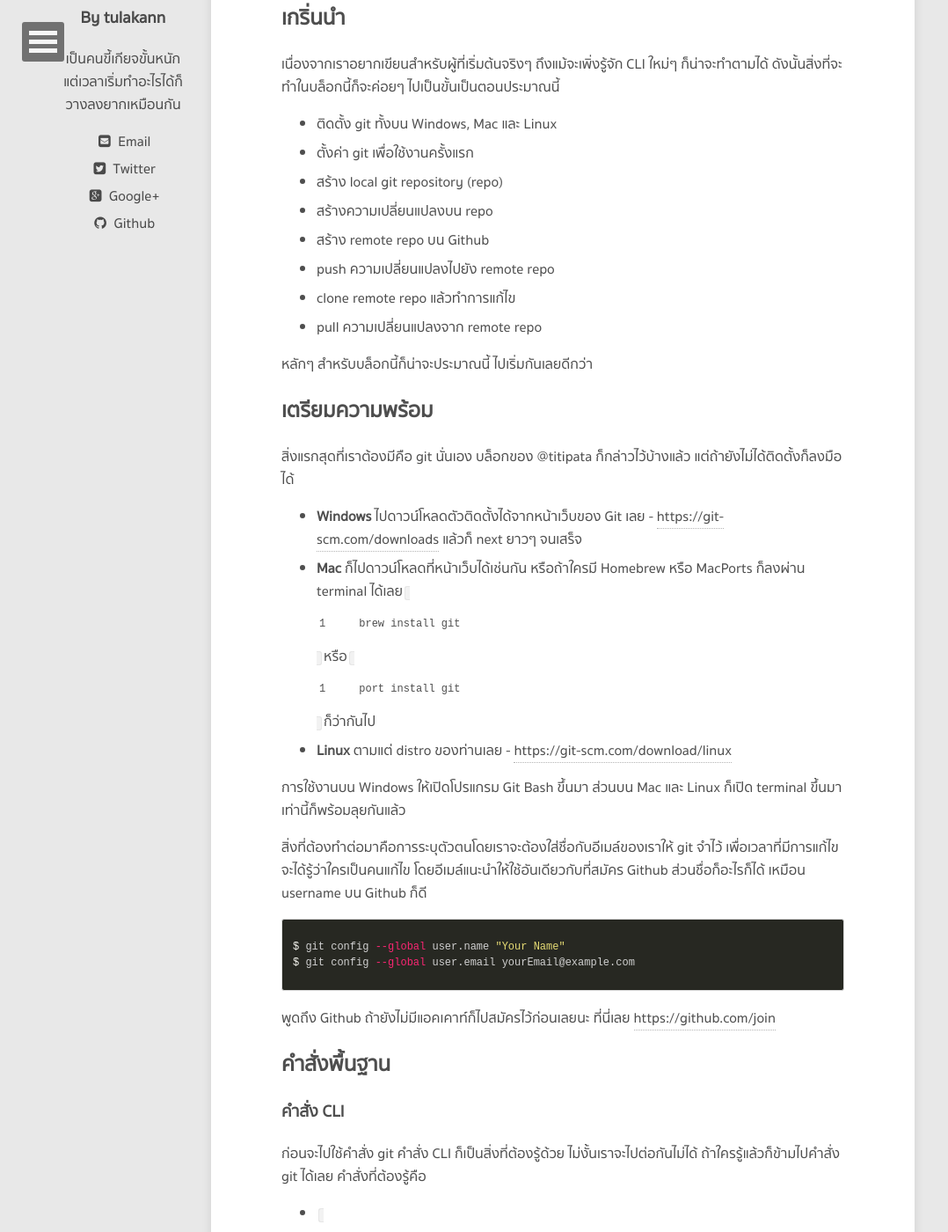
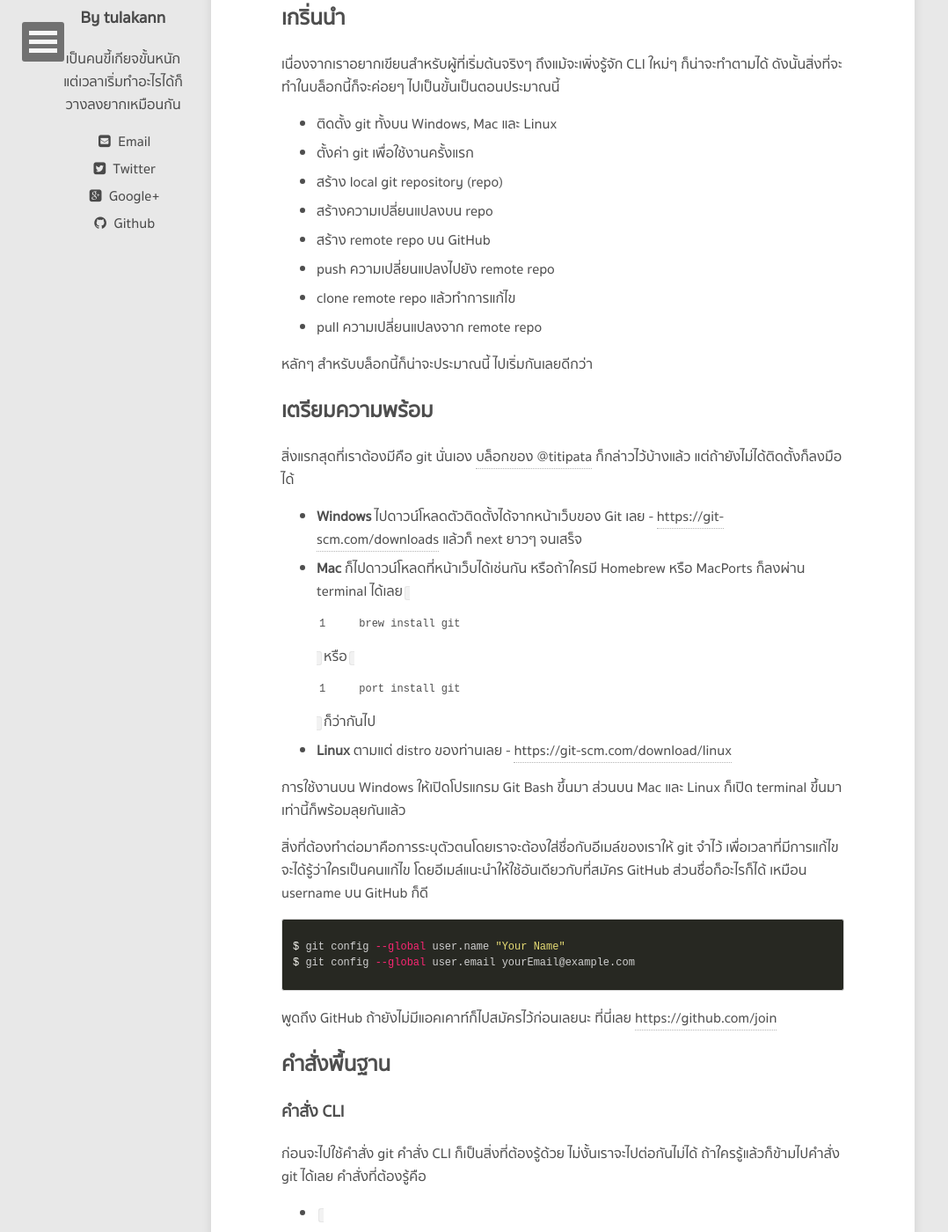
Before and after one commit to tupleblog/tupleblog.github.io, a Jekyll site: the page built from _posts/2015-12-16-use-git-part1.md, in a window 1280 px wide and 1400 px high, scrolled down 639 px. Shown: the whole window at 88% size, without its empty margins (0-1078 px from the left). Built offline with Jekyll 4.4.1, drawn with Linux system fonts in a browser that asks for light colours; nearby versions of some CDN libraries; comment, search, counter and statistics services are not loaded; some of the changed text lies outside the part shown.

Commit message:
fix wording usegit1

```diff
--- a/_data/authors.yml
+++ b/_data/authors.yml
@@ -16,7 +16,7 @@
   email: tulakan.r@gmail.com
   bio: "เป็นคนขี้เกียจขั้นหนัก แต่เวลาเริ่มทำอะไรได้ก็วางลงยากเหมือนกัน"
   avatar: avatar/tulavatar.jpg
-  twitter: t_bluenex
+  twitter: tulakann
   google:
     plus: tulakanRuangrong
   github: bluenex
--- a/_posts/2015-12-16-use-git-part1.md
+++ b/_posts/2015-12-16-use-git-part1.md
@@ -20,7 +20,7 @@
 - ตั้งค่า git เพื่อใช้งานครั้งแรก
 - สร้าง local git repository (repo)
 - สร้างความเปลี่ยนแปลงบน repo
-- สร้าง remote repo บน Github
+- สร้าง remote repo บน GitHub
 - push ความเปลี่ยนแปลงไปยัง remote repo
 - clone remote repo แล้วทำการแก้ไข
 - pull ความเปลี่ยนแปลงจาก remote repo
@@ -28,7 +28,7 @@
 หลักๆ สำหรับบล็อกนี้ก็น่าจะประมาณนี้ ไปเริ่มกันเลยดีกว่า
 
 ## เตรียมความพร้อม
-สิ่งแรกสุดที่เราต้องมีคือ git นั่นเอง บล็อกของ @titipata ก็กล่าวไว้บ้างแล้ว แต่ถ้ายังไม่ได้ติดตั้งก็ลงมือได้
+สิ่งแรกสุดที่เราต้องมีคือ git นั่นเอง [บล็อกของ @titipata](http://tupleblog.github.io/git-intro/) ก็กล่าวไว้บ้างแล้ว แต่ถ้ายังไม่ได้ติดตั้งก็ลงมือได้
 
 - **Windows** ไปดาวน์โหลดตัวติดตั้งได้จากหน้าเว็บของ Git เลย - [https://git-scm.com/downloads](https://git-scm.com/downloads) แล้วก็ next ยาวๆ จนเสร็จ
 - **Mac** ก็ไปดาวน์โหลดที่หน้าเว็บได้เช่นกัน หรือถ้าใครมี Homebrew หรือ MacPorts ก็ลงผ่าน terminal ได้เลย `brew install git` หรือ `port install git` ก็ว่ากันไป
@@ -36,14 +36,14 @@
 
 การใช้งานบน Windows ให้เปิดโปรแกรม Git Bash ขึ้นมา ส่วนบน Mac และ Linux ก็เปิด terminal ขึ้นมา เท่านี้ก็พร้อมลุยกันแล้ว
 
-สิ่งที่ต้องทำต่อมาคือการระบุตัวตนโดยเราจะต้องใส่ชื่อกับอีเมล์ของเราให้ git จำไว้ เพื่อเวลาที่มีการแก้ไขจะได้รู้ว่าใครเป็นคนแก้ไข โดยอีเมล์แนะนำให้ใช้อันเดียวกับที่สมัคร Github ส่วนชื่อก็อะไรก็ได้ เหมือน username บน Github ก็ดี
+สิ่งที่ต้องทำต่อมาคือการระบุตัวตนโดยเราจะต้องใส่ชื่อกับอีเมล์ของเราให้ git จำไว้ เพื่อเวลาที่มีการแก้ไขจะได้รู้ว่าใครเป็นคนแก้ไข โดยอีเมล์แนะนำให้ใช้อันเดียวกับที่สมัคร GitHub ส่วนชื่อก็อะไรก็ได้ เหมือน username บน GitHub ก็ดี
 
 {% highlight bash %}
 $ git config --global user.name "Your Name"
 $ git config --global user.email yourEmail@example.com
 {% endhighlight %}
 
-พูดถึง Github ถ้ายังไม่มีแอคเคาท์ก็ไปสมัครไว้ก่อนเลยนะ ที่นี่เลย [https://github.com/join](https://github.com/join)
+พูดถึง GitHub ถ้ายังไม่มีแอคเคาท์ก็ไปสมัครไว้ก่อนเลยนะ ที่นี่เลย [https://github.com/join](https://github.com/join)
 
 ## คำสั่งพื้นฐาน
 
@@ -290,7 +290,7 @@
    8eec696..fc8d069  master -> master
 {% endhighlight %}
 
-ถึงตรงนี้เราก็กลับไปดูที่ Github อีกครั้ง กดรีเฟรชแล้วคุณก็จะพบกับ...
+ถึงตรงนี้เราก็กลับไปดูที่ GitHub อีกครั้ง กดรีเฟรชแล้วคุณก็จะพบกับ...
 
 <figure><center>
   <img src="/images/post/usegit/readme-github.png" data-action="zoom"/>
```
Also changed, not shown: other parts of _posts/2015-12-16-use-git-part1.md (+3 -3 lines), README.md.
